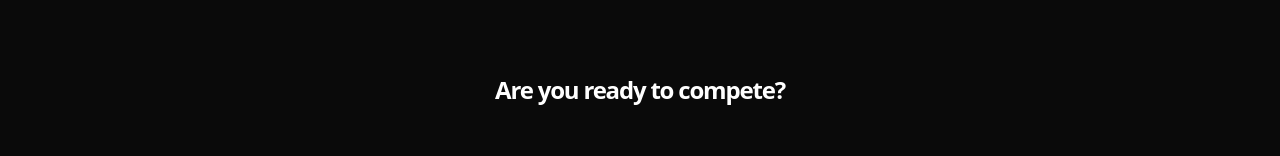
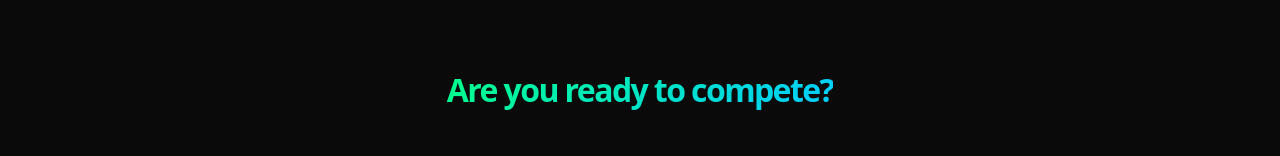
Before and after one commit to msb090219/The-Ultimate-Staring-Contest, a Svelte app: page / in a window 1280 px wide. Both pictures are taken after a click on the button "Start Playing". Shown: the part 148-304 px from the top of the page. Built offline with nearby package versions, Linux system fonts and the light colour scheme; no server answers; the database is empty.

Commit message:
Update header to match game color scheme

```diff
--- a/src/components/start/StartScreen.svelte
+++ b/src/components/start/StartScreen.svelte
@@ -126,9 +126,12 @@
   }
 
   .page-header h2 {
-    font-size: 1.5rem;
-    font-weight: 600;
-    color: #fff;
+    font-size: 2rem;
+    font-weight: 700;
+    background: linear-gradient(135deg, #00ff88 0%, #00ccff 100%);
+    -webkit-background-clip: text;
+    -webkit-text-fill-color: transparent;
+    background-clip: text;
     margin: 0;
   }
 
```
